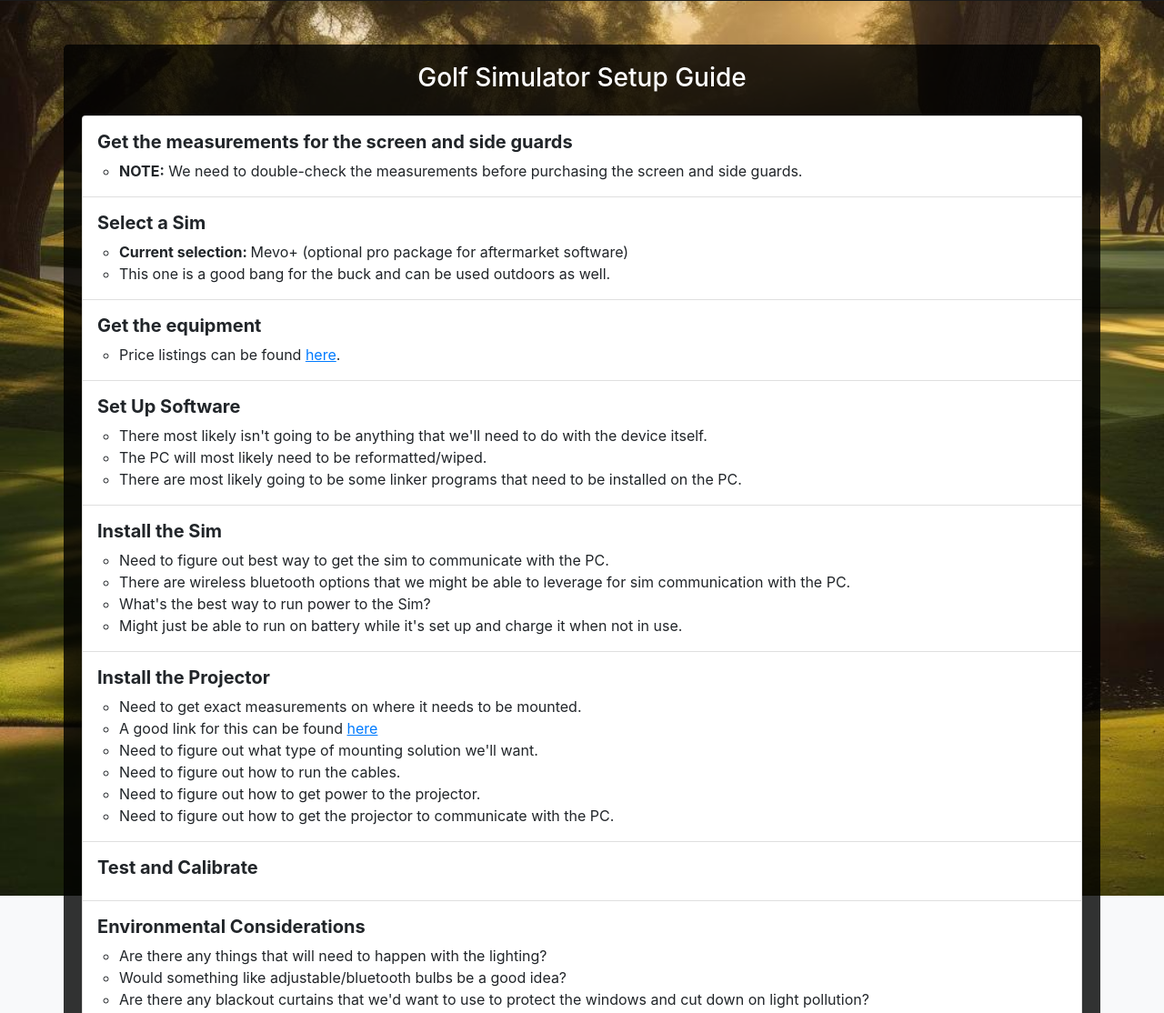
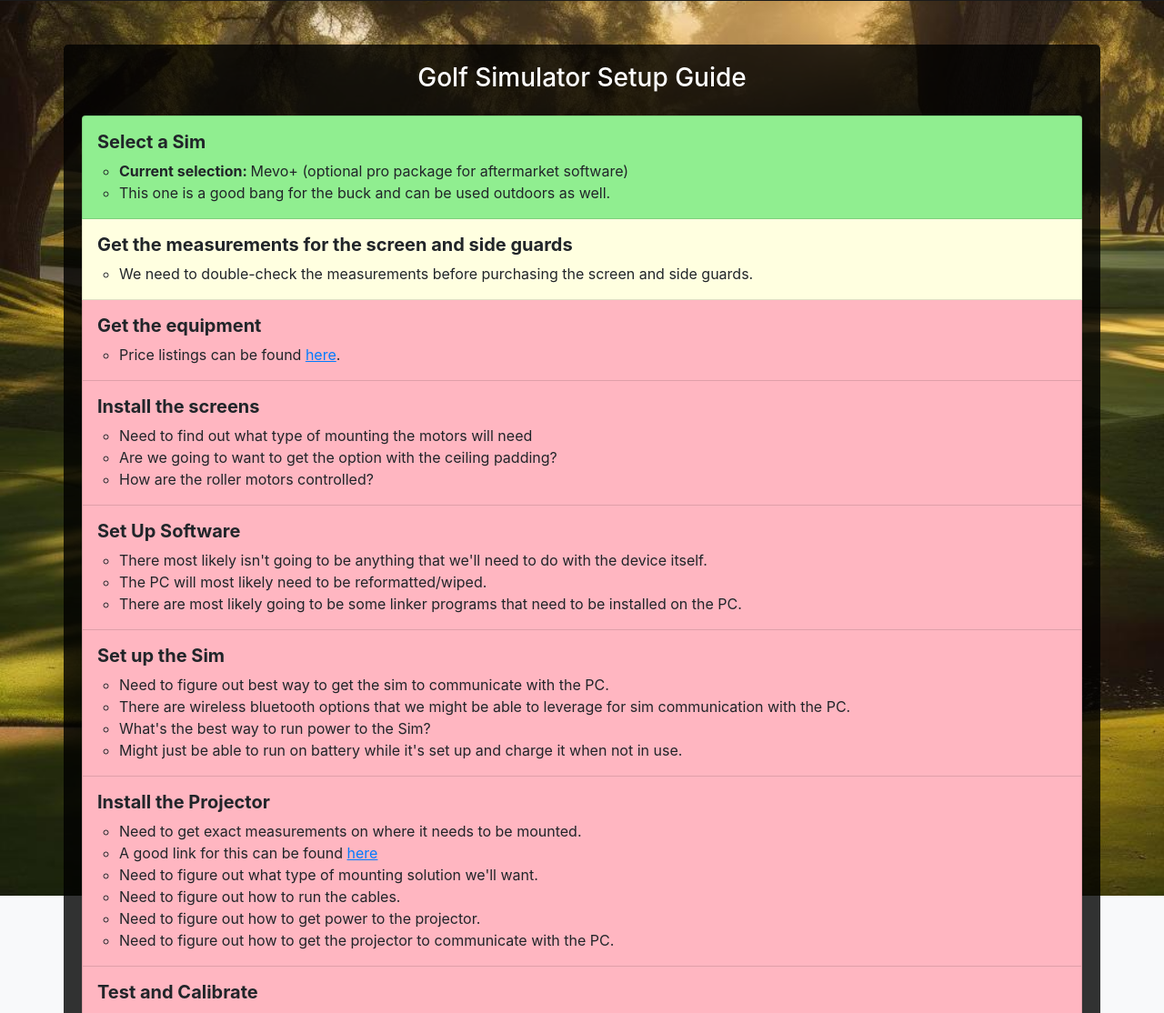
Before and after one commit to jfelver/jeff-golf-sim, a plain HTML site: page top-level-checklist.html in a window 1280 px wide. Shown: the part 55-1169 px from the top of the page at 91% size. Drawn offline with nearby package versions, Linux system fonts and the light colour scheme.

Commit message:
Updating checklist

```diff
--- a/top-level-checklist.html
+++ b/top-level-checklist.html
@@ -31,27 +31,35 @@
     <div class="container mt-5">
         <h1 class="text-center mb-4">Golf Simulator Setup Guide</h1>
         <ol class="list-group list-group-numbered">
-            <li class="list-group-item">
-                <h5><strong>Get the measurements for the screen and side guards</strong></h5>
-                <ul>
-                    <li><strong>NOTE:</strong> We need to double-check the measurements before purchasing the screen and side guards.</li>
-                </ul>
-            </li>
-            <li class="list-group-item">
+            <li class="list-group-item" style="background-color: lightgreen;">
                 <h5><strong>Select a Sim</strong></h5>
                 <ul>
                     <li><strong>Current selection: </strong>Mevo+ (optional pro package for aftermarket software)</li>
                     <li>This one is a good bang for the buck and can be used outdoors as well.</li>
                 </ul>
             </li>
-            <li class="list-group-item">
+            <li class="list-group-item" style="background-color: lightyellow;">
+                <h5><strong>Get the measurements for the screen and side guards</strong></h5>
+                <ul>
+                    <li>We need to double-check the measurements before purchasing the screen and side guards.</li>
+                </ul>
+            </li>
+            <li class="list-group-item" style="background-color: lightpink;">
                 <h5><strong>Get the equipment</strong></h5>
                 <ul>
                     <li>Price listings can be found <a href="equipment-prices.html" target="_blank">here</a>.</li>
                     <!-- <li>Find a tentative list of items <a href="equipment-list.html" target="_blank">here</a>.</li> -->
                 </ul>
             </li>
-            <li class="list-group-item">
+            <li class="list-group-item" style="background-color: lightpink;">
+                <h5><strong>Install the screens</strong></h5>
+                <ul>
+                    <li>Need to find out what type of mounting the motors will need</li>
+                    <li>Are we going to want to get the option with the ceiling padding?</li>
+                    <li>How are the roller motors controlled?</li>
+                </ul>
+            </li>
+            <li class="list-group-item" style="background-color: lightpink;">
                 <h5><strong>Set Up Software</strong></h5>
                 <ul>
                     <li>There most likely isn't going to be anything that we'll need to do with the device itself.</li>
@@ -59,8 +67,8 @@
                     <li>There are most likely going to be some linker programs that need to be installed on the PC.</li>
                 </ul>
             </li>
-            <li class="list-group-item">
-                <h5><strong>Install the Sim</strong></h5>
+            <li class="list-group-item" style="background-color: lightpink;">
+                <h5><strong>Set up the Sim</strong></h5>
                 <ul>
                     <li>Need to figure out best way to get the sim to communicate with the PC.</li>
                     <li>There are wireless bluetooth options that we might be able to leverage for sim communication with the PC.</li>
@@ -68,7 +76,7 @@
                     <li>Might just be able to run on battery while it's set up and charge it when not in use.</li>
                 </ul>
             </li>
-            <li class="list-group-item">
+            <li class="list-group-item" style="background-color: lightpink;">
                 <h5><strong>Install the Projector</strong></h5>
                 <ul>
                     <li>Need to get exact measurements on where it needs to be mounted.</li>
@@ -79,10 +87,10 @@
                     <li>Need to figure out how to get the projector to communicate with the PC.</li>
                 </ul>
             </li>
-            <li class="list-group-item">
+            <li class="list-group-item" style="background-color: lightpink;">
                 <h5><strong>Test and Calibrate</strong></h5>
             </li>
-            <li class="list-group-item">
+            <li class="list-group-item" style="background-color: lightpink;">
                 <h5><strong>Environmental Considerations</strong></h5>
                 <ul>
                     <li>Are there any things that will need to happen with the lighting?</li>
```
